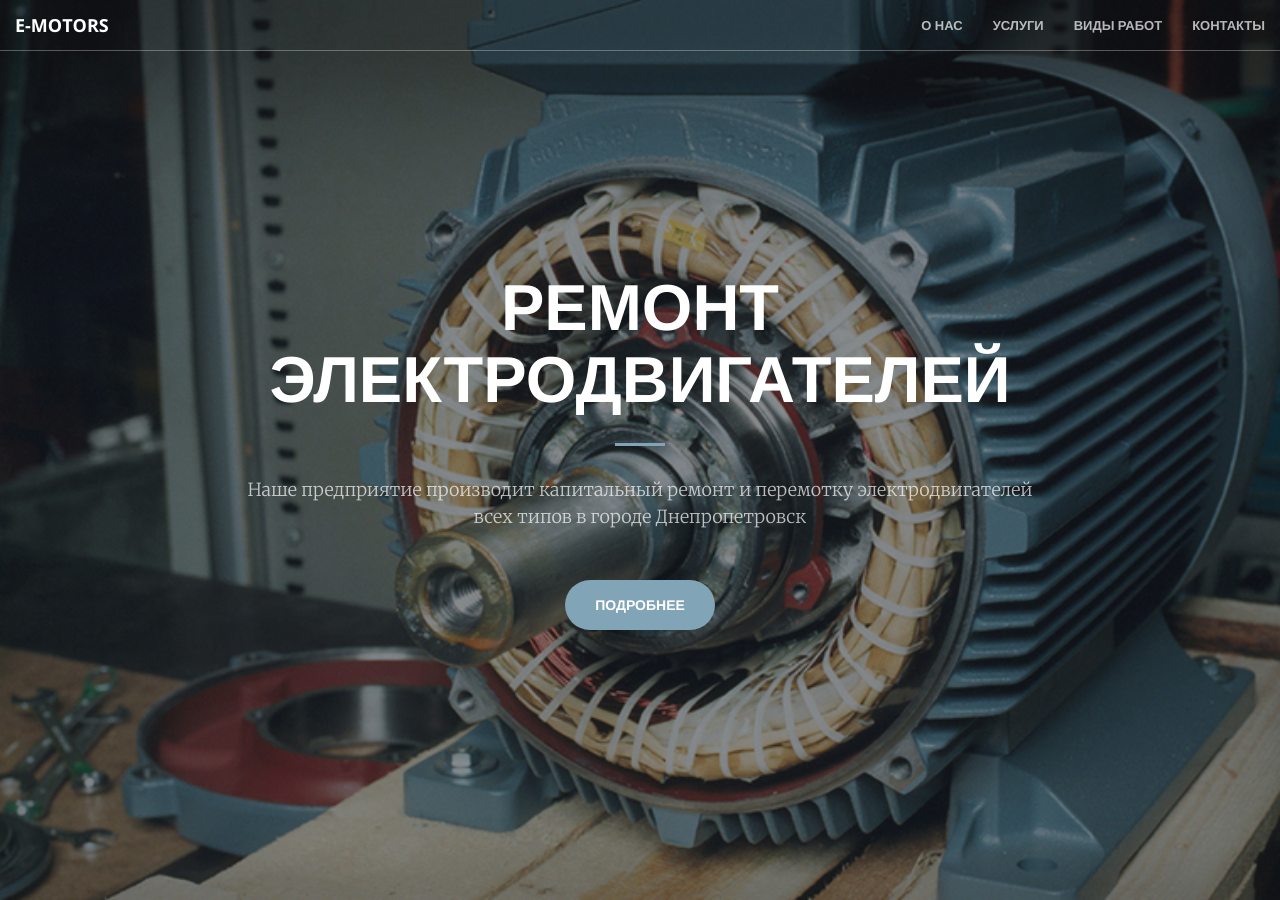
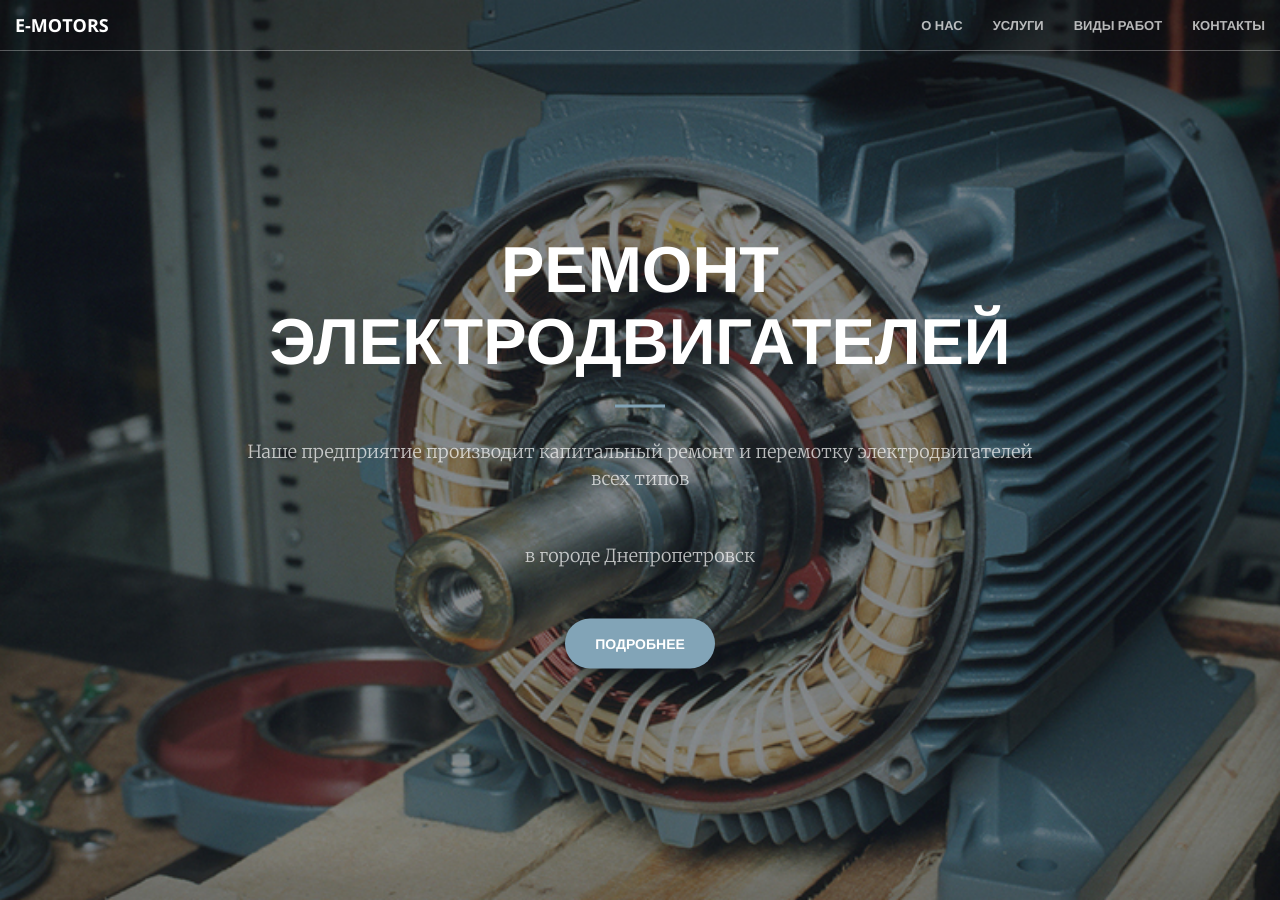
Before and after one commit to Magnum800/e-motors, a Jekyll site: the page built from index.html, in a window 1280 px wide and 900 px high. Built offline with Jekyll 4.4.1, drawn with Linux system fonts in a browser that asks for light colours.

```diff
--- a/_includes/header.html
+++ b/_includes/header.html
@@ -3,7 +3,8 @@
         <div class="header-content-inner">
             <h1>ремонт электродвигателей</h1>
             <hr>
-            <p>Наше предприятие производит капитальный ремонт и перемотку электродвигателей всех типов в городе Днепропетровск</p>
+            <p>Наше предприятие производит капитальный ремонт и перемотку электродвигателей всех типов</p>
+            <p>в городе Днепропетровск</p>
             <a href="#about" class="btn btn-primary btn-xl page-scroll">подробнее</a>
         </div>
     </div>
```
